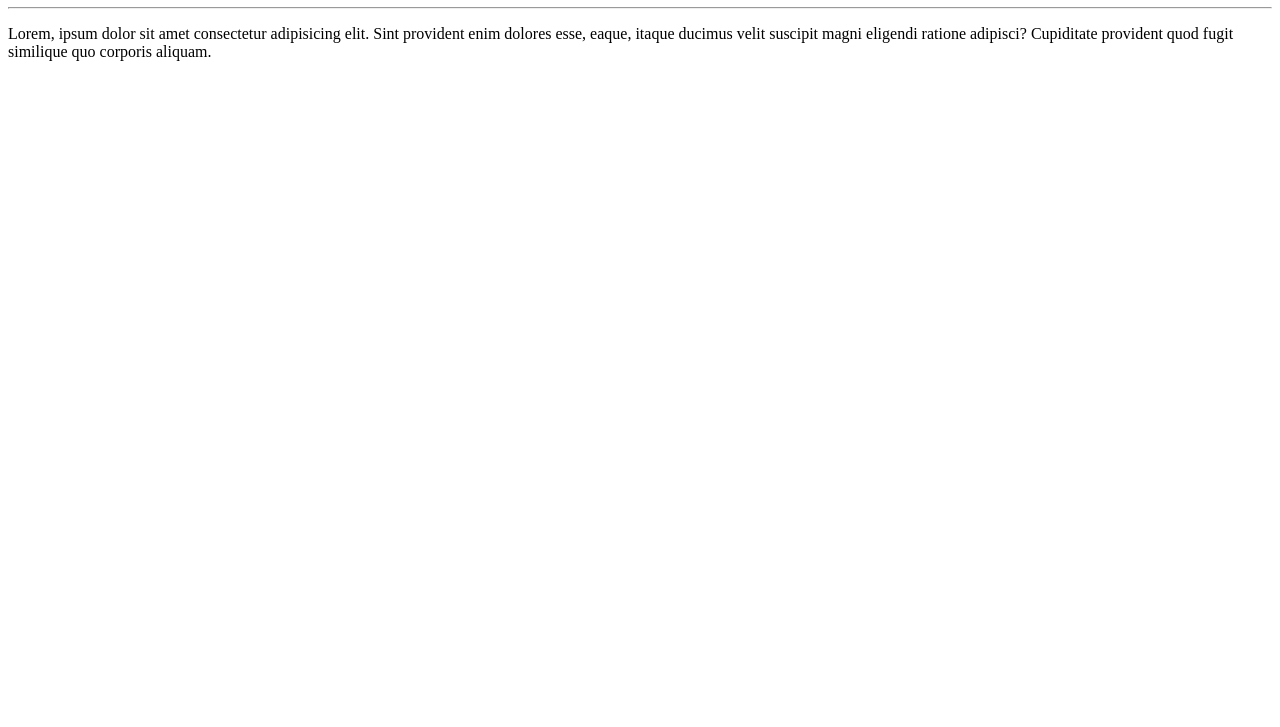
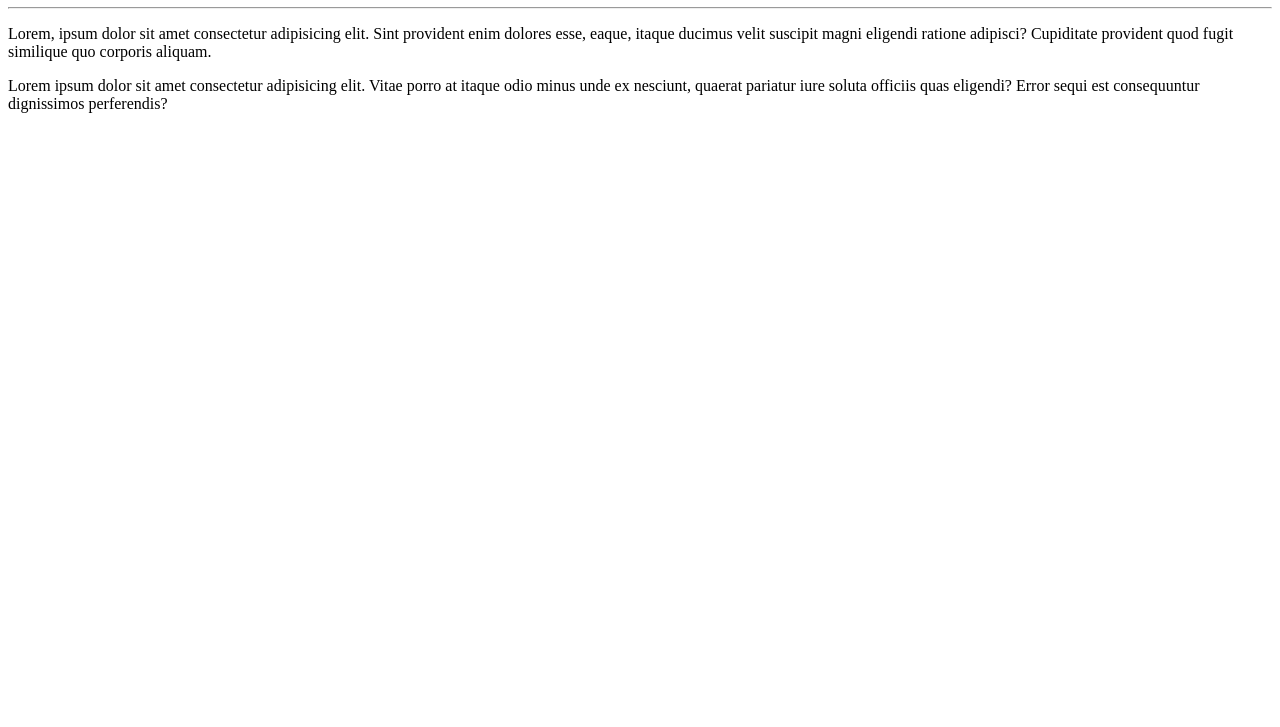
Before and after one commit to Jose-Raimundo-dev/Ola-Mundo, a plain HTML site: page site-exemplo/index.html in a window 1280 px wide. Shown: the part 73-800 px from the top of the page. Drawn offline with Linux system fonts and the light colour scheme.

Commit message:
adcionei um paragrafo

```diff
--- a/site-exemplo/index.html
+++ b/site-exemplo/index.html
@@ -9,5 +9,7 @@
     <h1>Olá, Mundo!</h1>
     <hr>
     <p>Lorem, ipsum dolor sit amet consectetur adipisicing elit. Sint provident enim dolores esse, eaque, itaque ducimus velit suscipit magni eligendi ratione adipisci? Cupiditate provident quod fugit similique quo corporis aliquam.</p>
+
+    <p>Lorem ipsum dolor sit amet consectetur adipisicing elit. Vitae porro at itaque odio minus unde ex nesciunt, quaerat pariatur iure soluta officiis quas eligendi? Error sequi est consequuntur dignissimos perferendis?</p>
 </body>
 </html>
```
